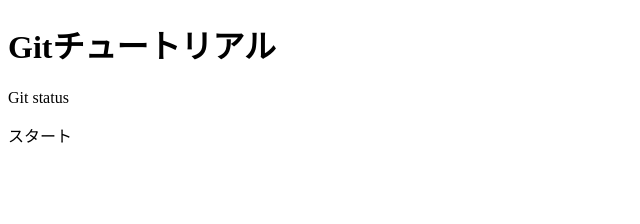
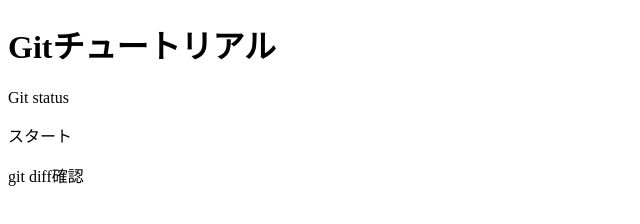
Before and after one commit to nemoto07/git_tutorial, a plain HTML site: page index.html in a window 1280 px wide. Shown: the whole page, without its empty margins (0-640 px from the left). Drawn offline with Linux system fonts and the light colour scheme.

Commit message:
git diff追加

```diff
--- a/index.html
+++ b/index.html
@@ -10,5 +10,6 @@
     <h1>Gitチュートリアル</h1>
     <P>Git status</P>
     <p>スタート</p>
+    <p>git diff確認</p>
 </body>
 </html>
```
